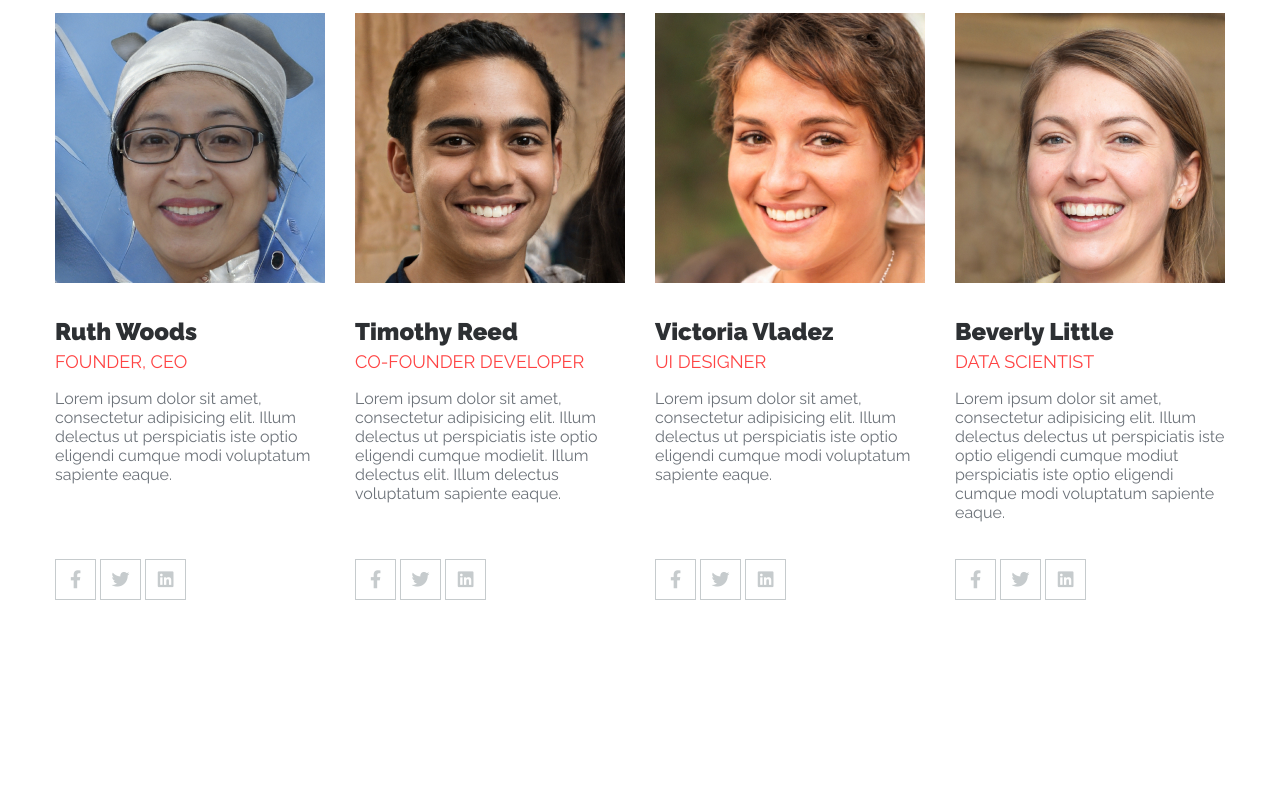
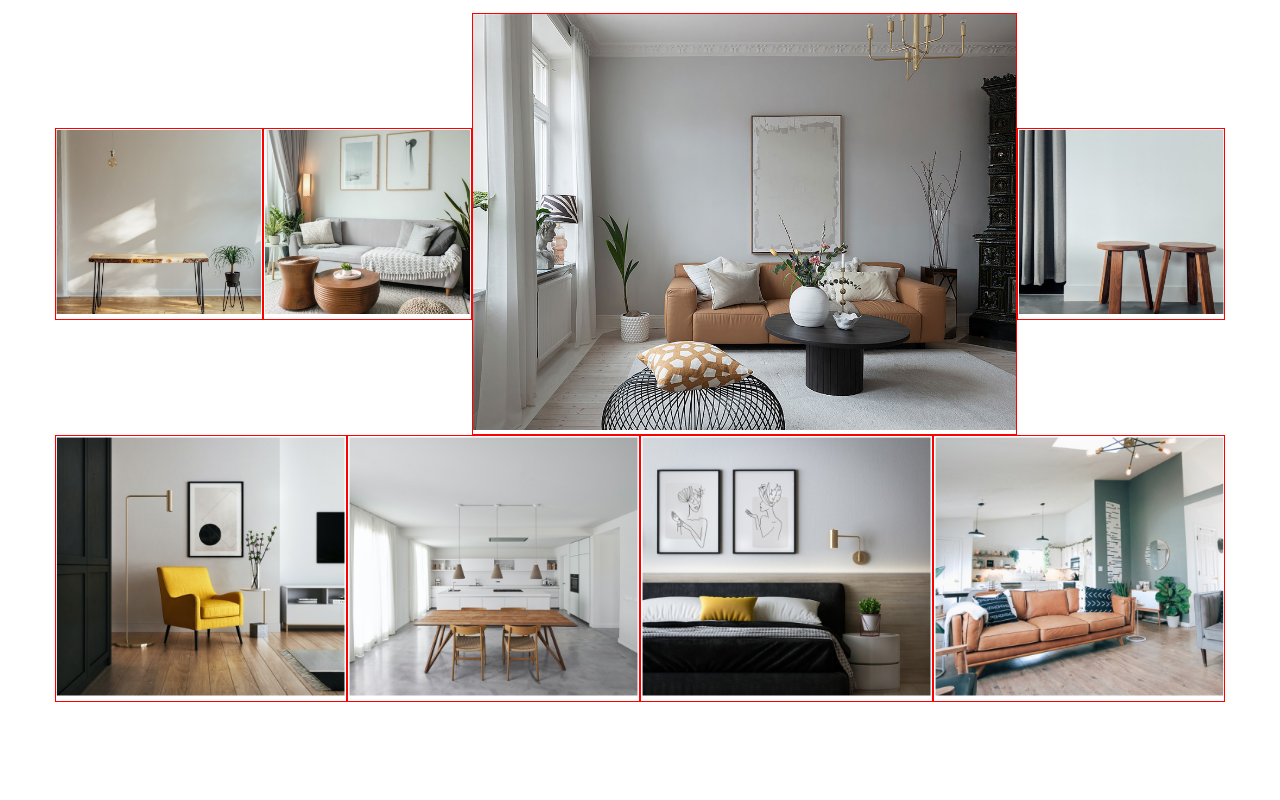
Before and after one commit to Korzun-Olga/Homework_TMS-front, a website: page index.html in a window 1280 px wide. Shown: the part 1600-2400 px from the top of the page. Before the commit the page ends 2320 px from the top, so only its background shows below. Drawn offline with Linux system fonts and the light colour scheme.

Commit message:
creation section projects

```diff
--- a/index.html
+++ b/index.html
@@ -135,6 +135,49 @@
       </div>
     </section>
 
+    <section class="project">
+      <div class="container">
+        <div class="project-row">
+          <div class="project-card">
+            <div class="project-card-content">
+              <img src="./img/work_1.jpg" alt="#" />
+            </div>
+          </div>
+
+          <div class="project-card">
+            <div class="project-card-content">
+              <img src="./img/work_2.jpg" alt="#" />
+            </div>
+          </div>
+          <div class="project-card">
+            <div class="project-card-content">
+              <img src="./img/work_3.jpg" alt="#" />
+            </div>
+          </div>
+          <div class="project-card">
+            <img src="./img/work_4.jpg" alt="#" />
+          </div>
+        </div>
+
+        <div class="project-row">
+          <div class="project-card">
+            <div class="project-card-content">
+              <img src="./img/work_5.jpg" alt="#" />
+            </div>
+          </div>
+          <div class="project-card">
+            <img src="./img/work_6.jpg" alt="#" />
+          </div>
+          <div class="project-card">
+            <img src="./img/work_7.jpg" alt="#" />
+          </div>
+          <div class="project-card">
+            <img src="./img/work_8.jpg" alt="#" />
+          </div>
+        </div>
+      </div>
+    </section>
+
     <section class="designers">
       <div class="container">
         <div class="designers-row">
--- a/src/scss/designers.scss
+++ b/src/scss/designers.scss
@@ -36,6 +36,7 @@ section.designers {
   padding: 0px, 0px, 58%, 0px; //прописываем паддиги вместо высоты карточки, когда будет адаптив, карточка и фото будут уменьшаться не только по ширине пропорционально, но и повысоте, за счет падинга в процентах
   margin-bottom: 30px;
   overflow: hidden;
+  // position: relative;
 }
 
 img {
--- a/src/scss/index.scss
+++ b/src/scss/index.scss
@@ -4,6 +4,7 @@
 @import "./header.scss";
 @import "./main.scss";
 @import "./properties.scss";
+@import "./project.scss";
 @import "./designers.scss";
 
 html {
--- /dev/null
+++ b/src/scss/project.scss
@@ -0,0 +1,21 @@
+.project-row {
+  display: flex;
+  justify-content: space-around;
+  align-items: center;
+}
+.project-card {
+  overflow: hidden;
+  padding: 0px, 0px, 58%, 0px;
+  border: 1px solid red;
+  //   position: relative;
+}
+
+img {
+  width: 100%;
+  //   height: 100%;
+  object-fit: cover;
+  object-position: center;
+  //   position: absolute;
+  //   top: 0px;
+  //   left: 0px;
+}
```
Also changed, not shown: css/index.css.
